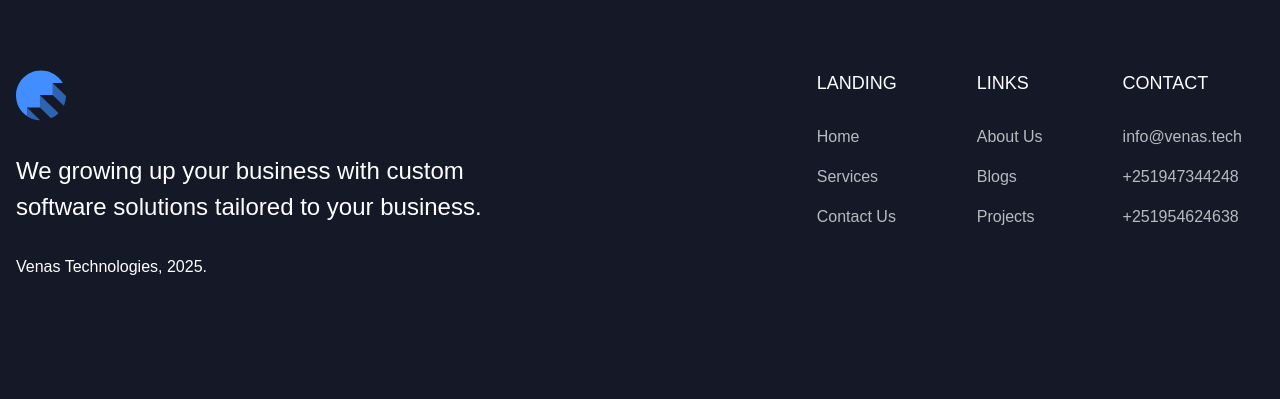
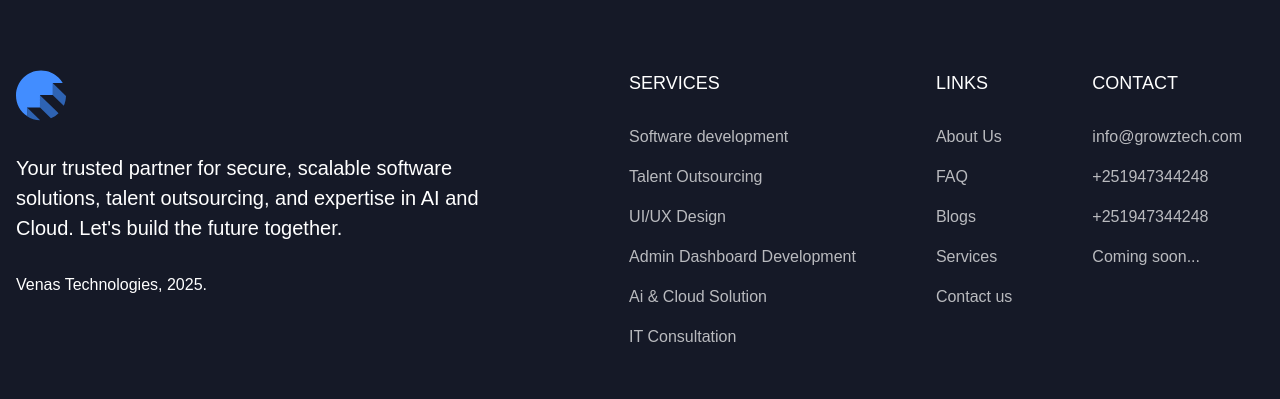
Before and after one commit to Faysel-Abdella/temgpy, a Next.js app: page /about-us in a window 1280 px wide. Shown: the part 4046-4445 px from the top of the page. Built offline with nearby package versions, Linux system fonts and the light colour scheme; a web font is replaced by a local one.

Commit message:
feat: update footer content

```diff
--- a/src/components/common/footer.tsx
+++ b/src/components/common/footer.tsx
@@ -10,6 +10,7 @@
 import CopyButton from "./copy-button";
 import { usePathname, useRouter } from "next/navigation";
 import FooterNewsletter from "./footer-newsletter";
+import { footerData } from "@/config/footer";
 
 const CustomLink: React.FC<{
   children: React.ReactNode;
@@ -17,11 +18,11 @@
   className?: string;
 }> = ({ children, href, className = "" }) => {
   return (
-    <div className="relative group">
+    <div className="relative group flex">
       <Link
         href={href}
         className={cn(
-          "justify-start text-white/70 text-base font-normal font-inter leading-normal",
+          "justify-start text-white/70 text-base font-normal font-inter leading-normal  w-full",
           className
         )}
       >
@@ -92,10 +93,11 @@
             data-aos="fade-up"
             data-aos-duration="500"
             data-aos-delay="200"
-            className="text-xl md:text-2xl font-normal font-gilroy leading-normal lg:max-w-[490px]"
+            className="text-xl  font-normal font-gilroy leading-normal lg:max-w-[490px]"
           >
-            We growing up your business with custom software solutions tailored
-            to your business.
+            Your trusted partner for secure, scalable software solutions, talent
+            outsourcing, and expertise in AI and Cloud. Let&apos;s build the
+            future together.
           </p>
           <p
             data-aos="fade-up"
@@ -114,38 +116,14 @@
             className="flex flex-col space-y-4"
           >
             <p className="justify-start text-white text-lg font-normal font-gilroy uppercase leading-normal pb-3">
-              Landing
+              Services
             </p>
-            <div className="relative group">
-              <Link
-                href="/#home"
-                onClick={(e) => handleNavClick(e, "#home")}
-                className="text-white/70"
-              >
-                Home
-                <span className="absolute -bottom-1 left-0 w-full h-[1px] bg-gradient-to-r from-white/30 via-white to-white/30 opacity-0 group-hover:opacity-100 transition-opacity duration-300" />
-              </Link>
-            </div>
-            <div className="relative group">
-              <Link
-                href="/#services"
-                onClick={(e) => handleNavClick(e, "#services")}
-                className="text-white/70"
-              >
-                Services
-                <span className="absolute -bottom-1 left-0 w-full h-[1px] bg-gradient-to-r from-white/30 via-white to-white/30 opacity-0 group-hover:opacity-100 transition-opacity duration-300" />
-              </Link>
-            </div>
-            <div className="relative group">
-              <Link
-                href="/#contact-us"
-                onClick={(e) => handleNavClick(e, "#contact-us")}
-                className="text-white/70"
-              >
-                Contact Us
-                <span className="absolute -bottom-1 left-0 w-full h-[1px] bg-gradient-to-r from-white/30 via-white to-white/30 opacity-0 group-hover:opacity-100 transition-opacity duration-300" />
-              </Link>
-            </div>
+
+            {footerData.SERVICES.map((service) => (
+              <div key={service} className="relative group">
+                <div className="text-white/70">{service}</div>
+              </div>
+            ))}
           </div>
 
           <div
@@ -157,9 +135,11 @@
             <p className="justify-start text-white text-lg font-normal font-gilroy uppercase leading-normal pb-3">
               Links
             </p>
-            <CustomLink href={"/about-us"}>About Us</CustomLink>
-            <CustomLink href={"/blogs"}>Blogs</CustomLink>
-            <CustomLink href={"/projects"}>Projects</CustomLink>
+            {footerData.LINKS.map((link) => (
+              <CustomLink key={link.href} href={link.href}>
+                {link.label}
+              </CustomLink>
+            ))}
           </div>
 
           <div
@@ -171,10 +151,13 @@
             <p className="justify-start text-white text-lg font-normal font-gilroy uppercase leading-normal pb-3">
               Contact
             </p>
-            <CopyButton text="info@venas.tech" />
-            <CopyButton text="+251947344248" />
-            <CopyButton text="+251954624638" />
-            {/* <p className="text-white/70">More Coming soon...</p> */}
+
+            {footerData.CONTACT.map((contact) => (
+              <CopyButton key={contact} text={contact} />
+            ))}
+            <div className="relative group">
+              <div className="text-white/70">Coming soon...</div>
+            </div>
           </div>
         </div>
       </div>
--- /dev/null
+++ b/src/config/footer.ts
@@ -0,0 +1,37 @@
+export const footerData = {
+  SERVICES: [
+    "Software development",
+    "Talent Outsourcing",
+    "UI/UX Design",
+    "Admin Dashboard Development",
+    "Ai & Cloud Solution",
+    "IT Consultation",
+  ],
+  LINKS: [
+    {
+      label: "About Us",
+      href: "/about-us",
+    },
+    {
+      label: "FAQ",
+      href: "/faq",
+    },
+    {
+      label: "Blogs",
+      href: "/blogs",
+    },
+    // {
+    //   label: "Projects",
+    //   href: "/projects",
+    // },
+    {
+      label: "Services",
+      href: "/services",
+    },
+    {
+      label: "Contact us",
+      href: "/contact-us",
+    },
+  ],
+  CONTACT: ["info@growztech.com", "+251947344248", "+251947344248"],
+};
```
